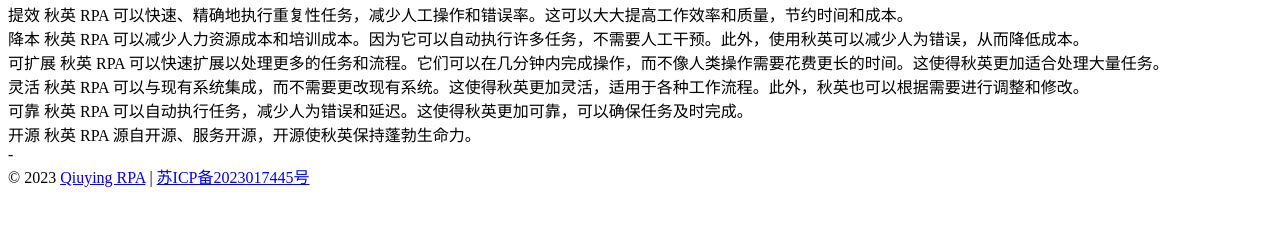
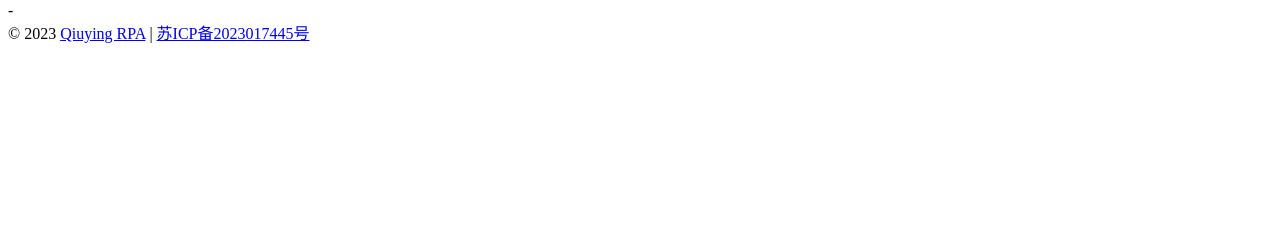
Before and after one commit to qiuying-rpa/home, a website: page index.html in a window 1280 px wide. Shown: the part 334-560 px from the top of the page. Drawn offline with nearby package versions, Linux system fonts and the light colour scheme.

Commit message:
Update index.html

```diff
--- a/index.html
+++ b/index.html
@@ -30,55 +30,6 @@
       </div>
     </div>
 
-    <div class="b-0 b-t-1px b-dashed b-gray-200 my-20"></div>
-
-    <div class="flex flex-col items-start">
-      <!-- name & brief info -->
-      <span class="text-1.25rem fw-500">提效</span>
-      <span class="mt-2 text-justify break-all">
-        秋英 RPA 可以快速、精确地执行重复性任务，减少人工操作和错误率。这可以大大提高工作效率和质量，节约时间和成本。
-      </span>
-    </div>
-
-    <div class="flex flex-col items-start mt-20">
-      <!-- name & brief info -->
-      <span class="text-1.25rem fw-500">降本</span>
-      <span class="mt-2 text-justify break-all">
-        秋英 RPA 可以减少人力资源成本和培训成本。因为它可以自动执行许多任务，不需要人工干预。此外，使用秋英可以减少人为错误，从而降低成本。
-      </span>
-    </div>
-
-    <div class="flex flex-col items-start mt-20">
-      <!-- name & brief info -->
-      <span class="text-1.25rem fw-500">可扩展</span>
-      <span class="mt-2 text-justify break-all">
-        秋英 RPA 可以快速扩展以处理更多的任务和流程。它们可以在几分钟内完成操作，而不像人类操作需要花费更长的时间。这使得秋英更加适合处理大量任务。
-      </span>
-    </div>
-
-    <div class="flex flex-col items-start mt-20">
-      <!-- name & brief info -->
-      <span class="text-1.25rem fw-500">灵活</span>
-      <span class="mt-2 text-justify break-all">
-        秋英 RPA 可以与现有系统集成，而不需要更改现有系统。这使得秋英更加灵活，适用于各种工作流程。此外，秋英也可以根据需要进行调整和修改。
-      </span>
-    </div>
-
-    <div class="flex flex-col items-start mt-20">
-      <!-- name & brief info -->
-      <span class="text-1.25rem fw-500">可靠</span>
-      <span class="mt-2 text-justify break-all">
-        秋英 RPA 可以自动执行任务，减少人为错误和延迟。这使得秋英更加可靠，可以确保任务及时完成。
-      </span>
-    </div>
-
-    <div class="flex flex-col items-start mt-20">
-      <!-- name & brief info -->
-      <span class="text-1.25rem fw-500">开源</span>
-      <span class="mt-2 text-justify break-all">
-        秋英 RPA 源自开源、服务开源，开源使秋英保持蓬勃生命力。
-      </span>
-    </div>
     <div class="text-xs c-gray-500 mt-20">
       <div class="scale-80 origin-left">-</div>
       <div class="mt-5">
```
